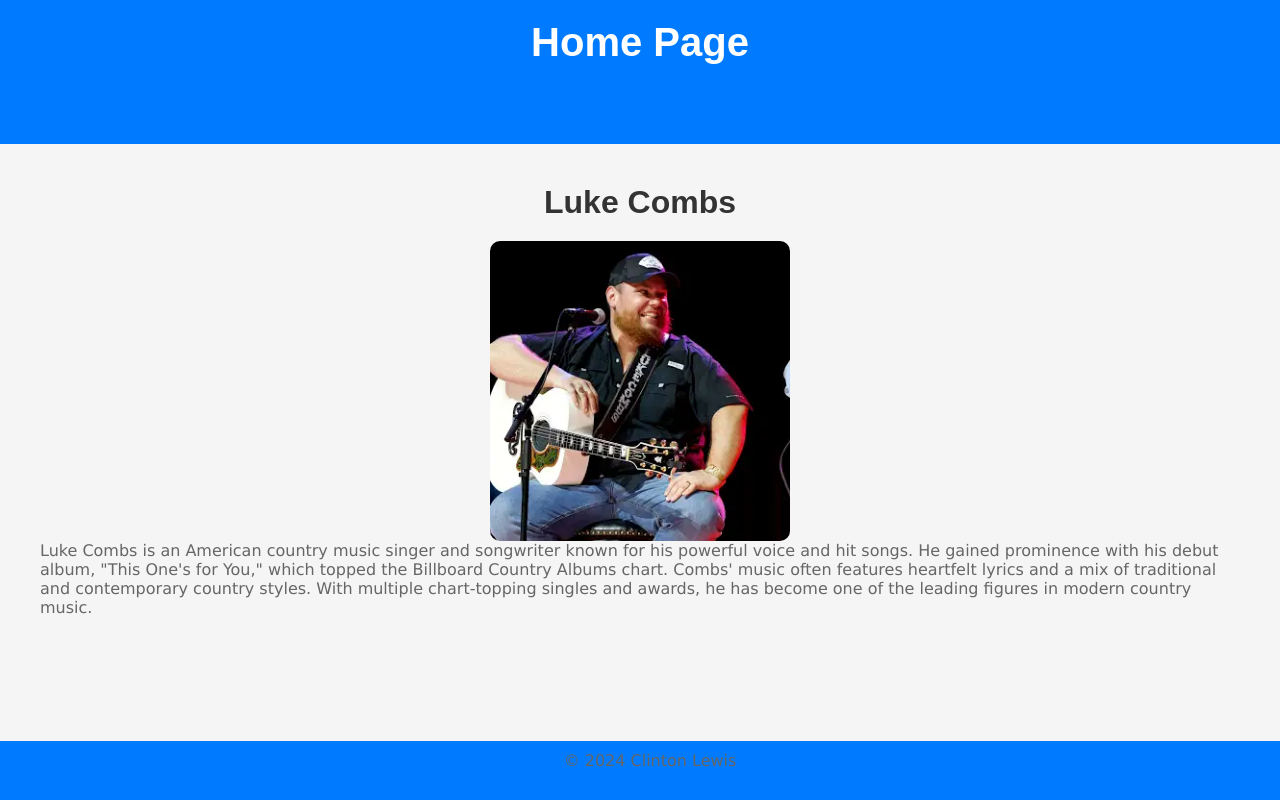
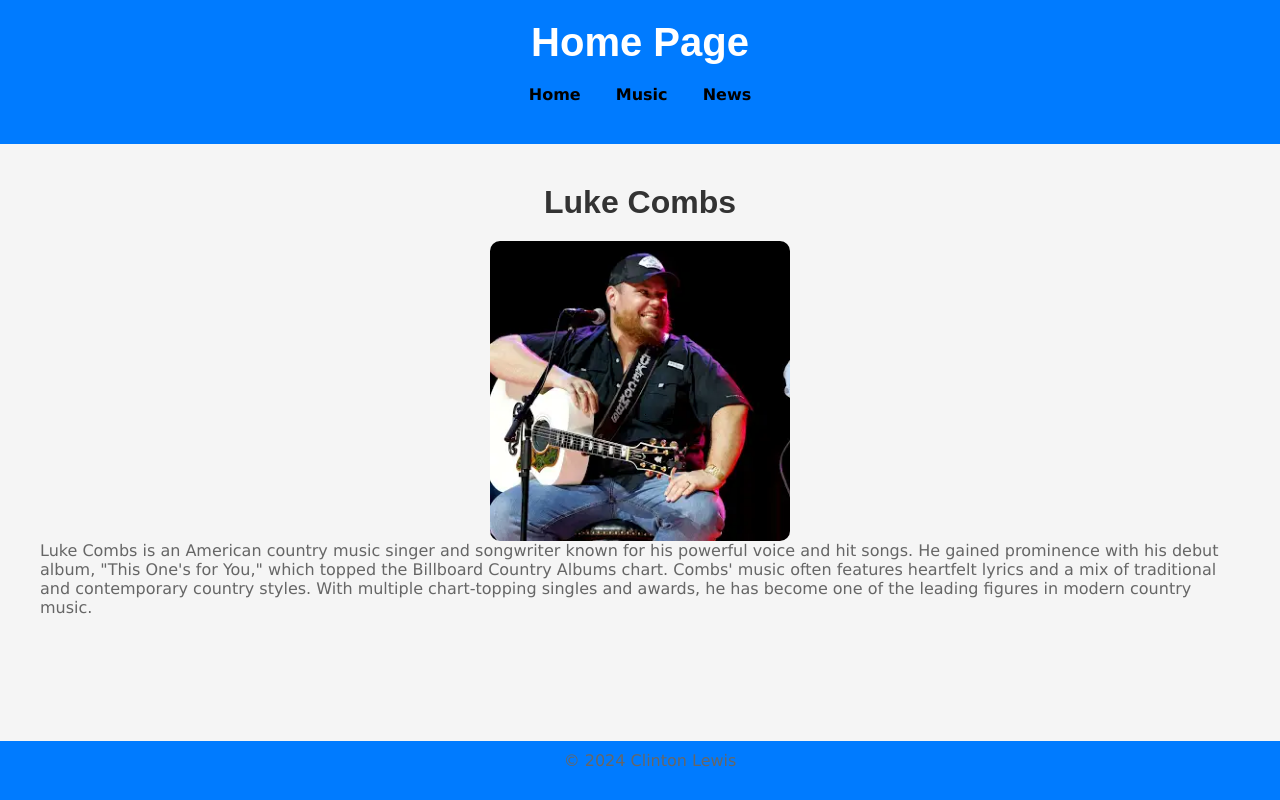
Before and after one commit to clewis220/CMIT385, a plain HTML site: page index.html in a window 1280 px wide. Drawn offline with Linux system fonts and the light colour scheme.

Commit message:
Update style.css

```diff
--- a/style.css
+++ b/style.css
@@ -92,7 +92,7 @@ nav ul li {
 
 nav ul li a {
     text-decoration: none; /* Remove underline from links */
-    color: #007BFF; /* Blue color for links */
+    color: #000000; /* Blue color for links */
     font-weight: bold; /* Bold text for links */
 }
 
```
